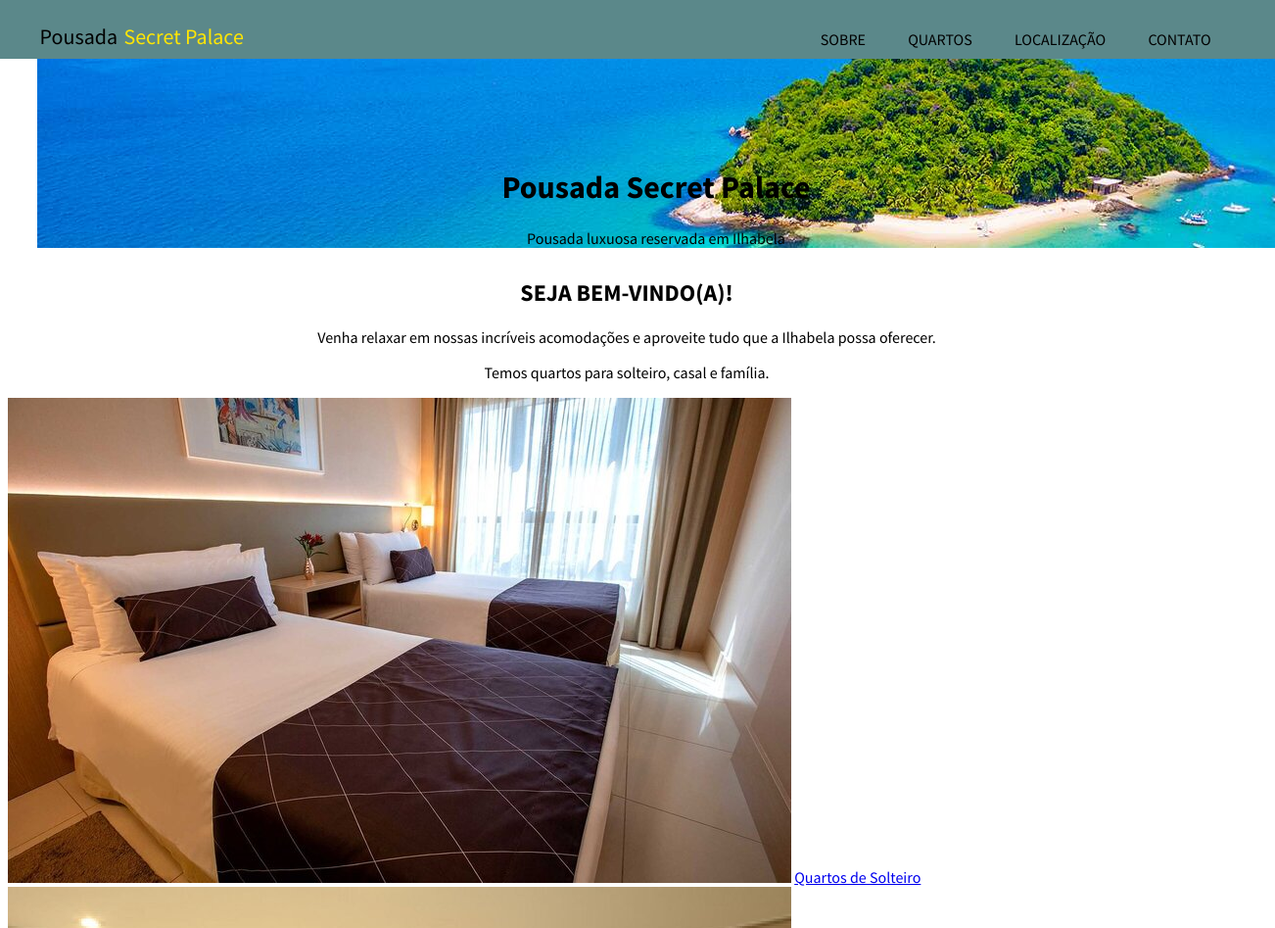
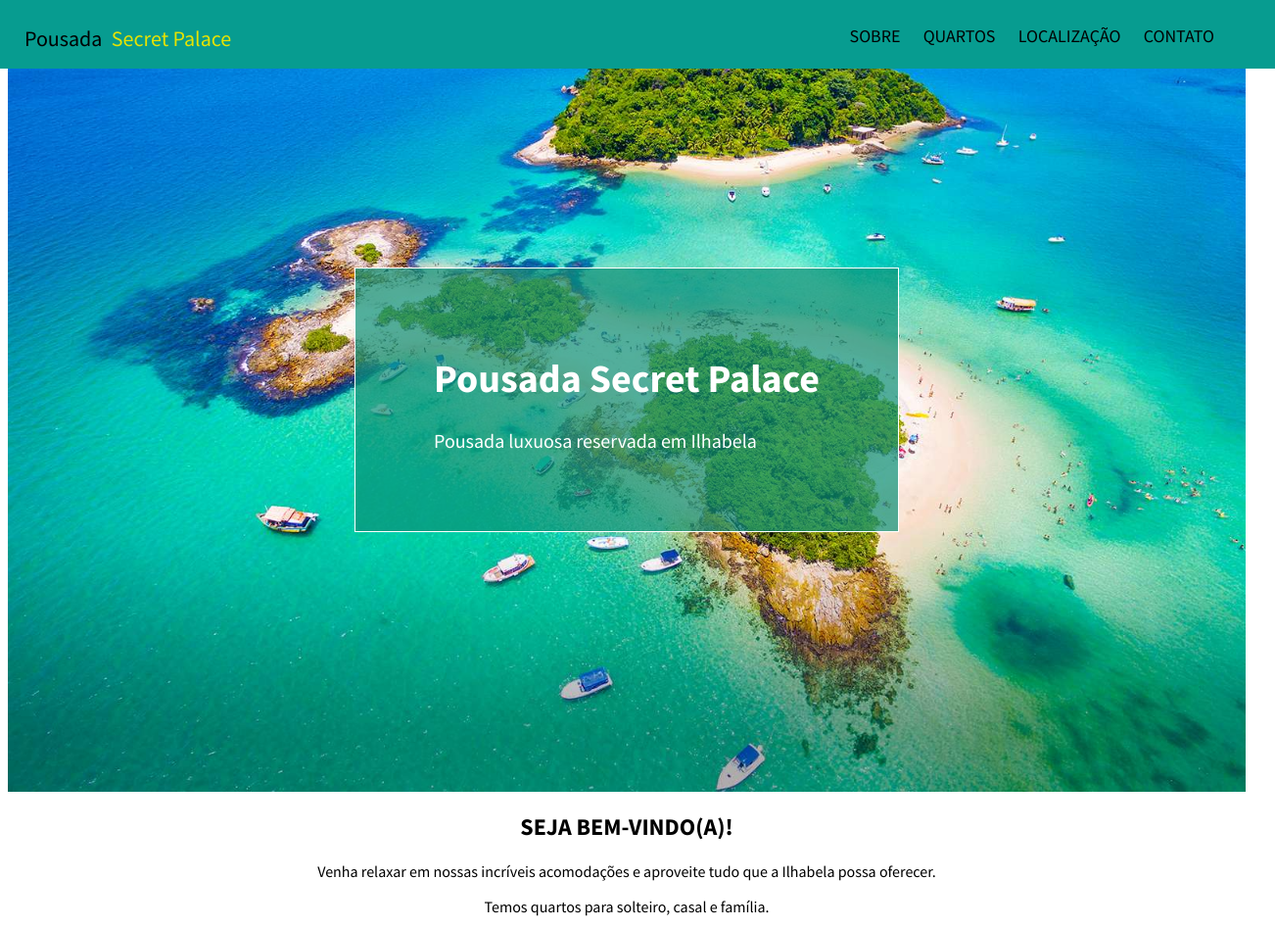
Before and after one commit to biancaantunes98/Site-Pousada, a plain HTML site: page index.html in a window 1280 px wide. Shown: the top 947 px of the page at 98% size, 1302 px wide, since content can reach past the window. Drawn offline with Linux system fonts and the light colour scheme.

Commit message:
adding background image

```diff
--- a/css/estilo.css
+++ b/css/estilo.css
@@ -3,52 +3,60 @@ body {
 }
 
 .topo {
-    background-color: rgb(91, 136, 138);
-    border: 15px solid rgb(91, 136, 138);
+    background-color: rgb(7, 156, 144);
+    border: 30px solid rgb(7, 156, 144);
     width: 100%;
-    padding: 15px 0;
+    padding-bottom: 10px;
     position: fixed;
+    left: 0;
     top: 0;
-    left: 0;
 }
 
 .topo a {
     text-decoration: none;
 }
-.topo div {
-    position: absolute;
-    right: 3%;
-}
 
 .principal {
     font-size: 22px;
     color: black;
-    line-height: 5px;
     position: absolute;
-    left: 2%;
-    bottom: 5px;
+    top: -5px;
+    left: -5px;
 }
 
 .principal span {
-    color: rgb(255, 230, 4);
-    padding: 2px;
+    color: rgb(231, 227, 0);
+    padding: 5px;
 }
 
 .link-topo {
+    font-size: 18px;
     color: black;
-    padding: 20px;
-
+    padding: 10px;
 }
 
-.sobre .imagem-fundo {
-    background-image: url('/assets/img-fundo.jpg');
-    width: 100%;
+.links {
+    position: absolute;
+    top: -5px;
+    right: 60px;
 }
 
-.sobre .titulo {
-    margin: 30px;
-    padding-top: 120px;
-    box-shadow: inset;
+.capa {
+    background-image: url('../assets/img-fundo.jpg');
+    background-size: cover;
+    height: 100vh;
+    display: flex;
+    justify-content: center;
+    align-items: center;
+}
+
+.titulo {
+    background-color: #0a9077b3;
+    font-size: 20px;
+    border: 1px solid;
+    color: #fff;
+    padding: 60px 80px;
+
 }
 
 .centralizado {
--- a/index.html
+++ b/index.html
@@ -1,35 +1,45 @@
 <!DOCTYPE html>
 <html lang="pt-br">
+
 <head>
     <meta charset="UTF-8">
     <meta name="viewport" content="width=divce-width, initial scale: 0.1">
     <title>Pousada Secret Palace</title>
     <link rel="stylesheet" href="css/estilo.css">
-    <link rel="stylesheet" href="https://fonts.googleapis.com/css2?family=Source+Sans+Pro:ital,wght@0,200;0,300;0,400;0,600;0,700;0,900;1,200;1,300;1,400;1,600;1,700;1,900&display=swap">
+    <link rel="stylesheet"
+        href="https://fonts.googleapis.com/css2?family=Source+Sans+Pro:ital,wght@0,200;0,300;0,400;0,600;0,700;0,900;1,200;1,300;1,400;1,600;1,700;1,900&display=swap">
 </head>
+
 <body>
-    <div class="topo centralizado">
-            <a class="principal"  href="index.html">Pousada <span>Secret Palace</span></a>
-        <div class="maiusculo centralizado">
-            <a class="link-topo"  href="#sobre">Sobre</a>
+    <header>
+        <div class="topo">
+            <div>
+                <div>
+                    <a class="principal" href="index.html">Pousada <span>Secret Palace</span></a>
+                </div>
+                <div class="maiusculo centralizado links">
+                    <a class="link-topo" href="#sobre">Sobre</a>
                     <a class="link-topo" href="#">Quartos</a>
                     <a class="link-topo" href="#mapa">Localização</a>
                     <a class="link-topo" href="#contato">Contato</a>
                 </div>
             </div>
+        </div>
+    </header>
+
     <div class="conteudo">
-        <div class="sobre centralizado">
-            <div class="titulo imagem-fundo">
+        <div class="capa">
+            <div class="titulo">
                 <h1>Pousada Secret Palace</h1>
                 <p>Pousada luxuosa reservada em Ilhabela</p>
             </div>
-            <div class="bem-vindo">
+        </div>
+        <div class="bem-vindo centralizado">
             <h2 class="maiusculo">Seja bem-vindo(a)!</h2>
             <p>Venha relaxar em nossas incríveis acomodações e aproveite tudo que a Ilhabela possa oferecer.</p>
             <p>Temos quartos para solteiro, casal e família.</p>
         </div>
-        </div>
-        <div id="quartos">
+        <div class="quartos">
             <div>
                 <img src="assets/quarto-solteiro1.jpg" alt="Quarto de solteiro">
                 <a href="#">Quartos de Solteiro</a>
@@ -43,22 +53,29 @@
                 <a href="#">Quartos de Família</a>
             </div>
         </div>
-        <div>
+        <div id="sobre">
             <h3 class="maiusculo">Sobre a pousada!</h3>
             <p>Conheça sobre nossa maravilhosa pousada.</p>
+        </div>
+        <div>
             <div>
                 <h4>A Pousada</h4>
-                <p>A Pousada Secret Palace está a 5 minutos de caminhada da praia Pedra do Sino, praia calma e ótima para famílias com crianças.<br>A pousada dispõe de piscina ao ar livre, estacionamento privativo gratuito, Wi-Fi gratuito e bar.</p>
+                <p>A Pousada Secret Palace está a 5 minutos de caminhada da praia Pedra do Sino, praia calma e ótima
+                    para famílias com crianças.<br>A pousada dispõe de piscina ao ar livre, estacionamento privativo
+                    gratuito, Wi-Fi gratuito e bar.</p>
                 <img src="assets/pousada-piscina.jpg" alt="Pousada Secret Palace">
             </div>
             <div>
                 <h4>Alimentação</h4>
-                <p>A Pousada serve diariamente um delícioso buffet bem completo no café da manhã e nossos restaurantes funcionam 24hrs.</p>
+                <p>A Pousada serve diariamente um delícioso buffet bem completo no café da manhã e nossos restaurantes
+                    funcionam 24hrs.</p>
                 <img src="assets/pousada-buffet.jpg" alt="Buffet de café da manhã">
             </div>
             <div>
                 <h4>Nossos quartos</h4>
-                <p>Temos quartos sofisticados com Tv Smart com os melhores serviços de streaming, camas confortáveis, varanda com rede para relaxar e banheiro privativo. Além disso, as acomodações contam com ar condicionado e guarda-roupa.</p>
+                <p>Temos quartos sofisticados com Tv Smart com os melhores serviços de streaming, camas confortáveis,
+                    varanda com rede para relaxar e banheiro privativo. Além disso, as acomodações contam com ar
+                    condicionado e guarda-roupa.</p>
                 <img src="assets/pousada-quarto.jpg" alt="Quarto">
             </div>
             <div>
@@ -72,17 +89,22 @@
             <p>Veja como nos encontrar.</p>
         </div>
         <div>
-            <iframe src="https://www.google.com/maps/embed?pb=!1m18!1m12!1m3!1d3651.891742644504!2d-45.34919478529724!3d-23.751239584588966!2m3!1f0!2f0!3f0!3m2!1i1024!2i768!4f13.1!3m3!1m2!1s0x94d2993d1bd4ff1f%3A0x383c9e8ff6c768de!2sR.%20Dona%20Albertina%2C%20100%20-%20Siri%C3%BAba%2C%20Ilhabela%20-%20SP%2C%2011630-000!5e0!3m2!1spt-BR!2sbr!4v1660432582425!5m2!1spt-BR!2sbr" width="600" height="450" style="border:0;" allowfullscreen="" loading="lazy" referrerpolicy="no-referrer-when-downgrade"></iframe>
+            <iframe
+                src="https://www.google.com/maps/embed?pb=!1m18!1m12!1m3!1d3651.891742644504!2d-45.34919478529724!3d-23.751239584588966!2m3!1f0!2f0!3f0!3m2!1i1024!2i768!4f13.1!3m3!1m2!1s0x94d2993d1bd4ff1f%3A0x383c9e8ff6c768de!2sR.%20Dona%20Albertina%2C%20100%20-%20Siri%C3%BAba%2C%20Ilhabela%20-%20SP%2C%2011630-000!5e0!3m2!1spt-BR!2sbr!4v1660432582425!5m2!1spt-BR!2sbr"
+                width="600" height="450" style="border:0;" allowfullscreen="" loading="lazy"
+                referrerpolicy="no-referrer-when-downgrade"></iframe>
         </div>
     </div>
     <div class="rodape">
+        <div>
             <div id="contato">
                 <div>
-                <h4>Entre em contato conosco:</p>
+                    <h4>Entre em contato conosco:</h4>
                 </div>
                 <div>
                     <img src="assets/icones/endereco.png">
-                <a href="https://goo.gl/maps/xBUTNQLXWH2oNsu16" target="_blank">Endereço: R. Dona Albertina, 100 - Siriúba, Ilhabela - SP</a>
+                    <a href="https://goo.gl/maps/xBUTNQLXWH2oNsu16" target="_blank">Endereço: R. Dona Albertina, 100 -
+                        Siriúba, Ilhabela - SP</a>
                 </div>
                 <div>
                     <img src="assets/icones/telefone.png">
@@ -97,5 +119,7 @@
                 <p>&copy; Copyright - Pousada Secret Palace</p>
             </div>
         </div>
+    </div>
 </body>
+
 </html>
```
Lines whose indentation alone changed are shown as unchanged.
